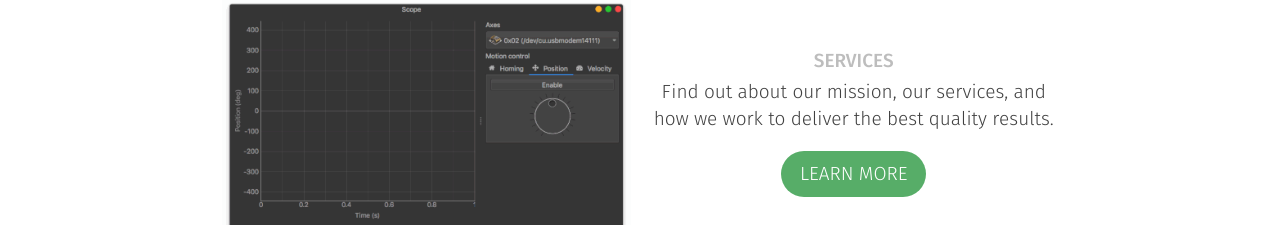
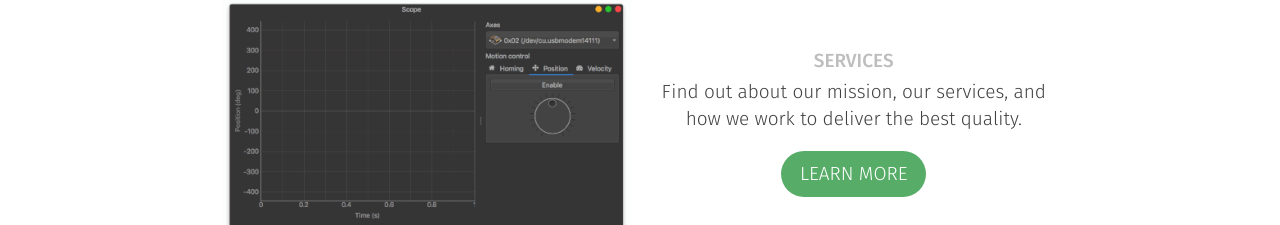
Before and after one commit to gmarull/gmarull.github.io, a Jekyll site: the page built from index.html, in a window 1280 px wide and 900 px high. Shown: the part 675-900 px from the top of the window. Built offline with Jekyll 4.4.1, drawn with Linux system fonts in a browser that asks for light colours.

Commit message:
Fix some typos, slide order

```diff
--- a/index.html
+++ b/index.html
@@ -5,10 +5,11 @@
 
 <div class="gallery siema">
   <div class="gallery-slide">
-    <img class="gallery-image" src="/content/home/gallery/development-practices.png"/>
+    <!-- Photo by Anton Mislawsky from Pexels -->
+    <img class="gallery-image" src="/content/home/gallery/embedded.jpeg"/>
     <div class="gallery-meta">
-      <p>Software Development</p>
-      <h1>Up-To-Date Development Practices</h1>
+      <p>Embedded Systems & IoT</p>
+      <h1>Connected Solutions</h1>
       <a href="/services">Learn more</a>
     </div>
     <div class="gallery-color-overlay"></div>
@@ -24,11 +25,10 @@
     <div class="gallery-color-overlay"></div>
   </div>
   <div class="gallery-slide">
-    <!-- Photo by Anton Mislawsky from Pexels -->
-    <img class="gallery-image" src="/content/home/gallery/embedded.jpeg"/>
+    <img class="gallery-image" src="/content/home/gallery/development-practices.png"/>
     <div class="gallery-meta">
-      <p>Embedded Systems & IoT</p>
-      <h1>Connected Solutions</h1>
+      <p>Software Development</p>
+      <h1>Up-To-Date Development Practices</h1>
       <a href="/services">Learn more</a>
     </div>
     <div class="gallery-color-overlay"></div>
@@ -66,7 +66,7 @@
         <h6 class="text-uppercase text-muted">Services</h6>
         <p>
           Find out about our mission, our services, and how we work to deliver
-          the best quality results.
+          the best quality.
         </p>
         <a class="link-button" href="/services">Learn More</a>
       </div>
--- a/services.html
+++ b/services.html
@@ -100,7 +100,7 @@
   </section>
   <section>
     <div class="text-center">
-      <h1>Development Practices Up-To-Date</h1>
+      <h1>Up-To-Date Development Practices</h1>
       <p>
         At Teslabs we are committed with the best development practices. This
         helps us on keeping developers focused on the product and at the same
```
